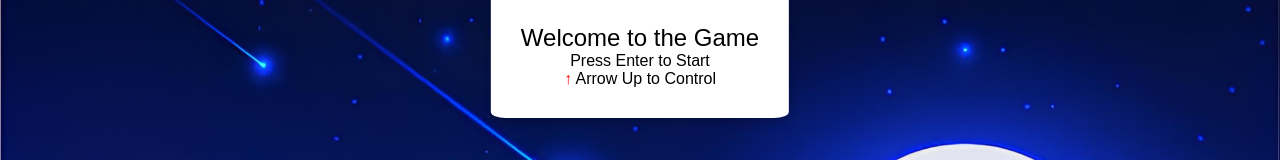
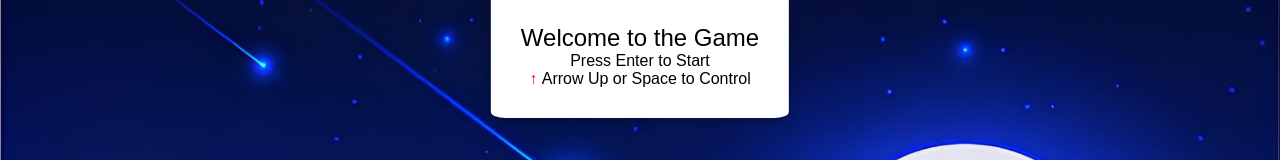
Before and after one commit to EvilXpirit/Flappy-Gojo-Game, a plain HTML site: page index.html in a window 1280 px wide. Shown: the part 184-344 px from the top of the page. Drawn offline with Linux system fonts and the light colour scheme; a web font is replaced by a local one.

Commit message:
minor updation

```diff
--- a/index.html
+++ b/index.html
@@ -18,10 +18,10 @@
             Press Enter to Start
         </p>
         <p>
-            <span style="color: red;">
+            <span style="color: red; font-weight: bolder;">
                 &uarr;
             </span>
-            Arrow Up to Control
+            Arrow Up or Space to Control
         </p>
     </div>
     <div class="score">
```
